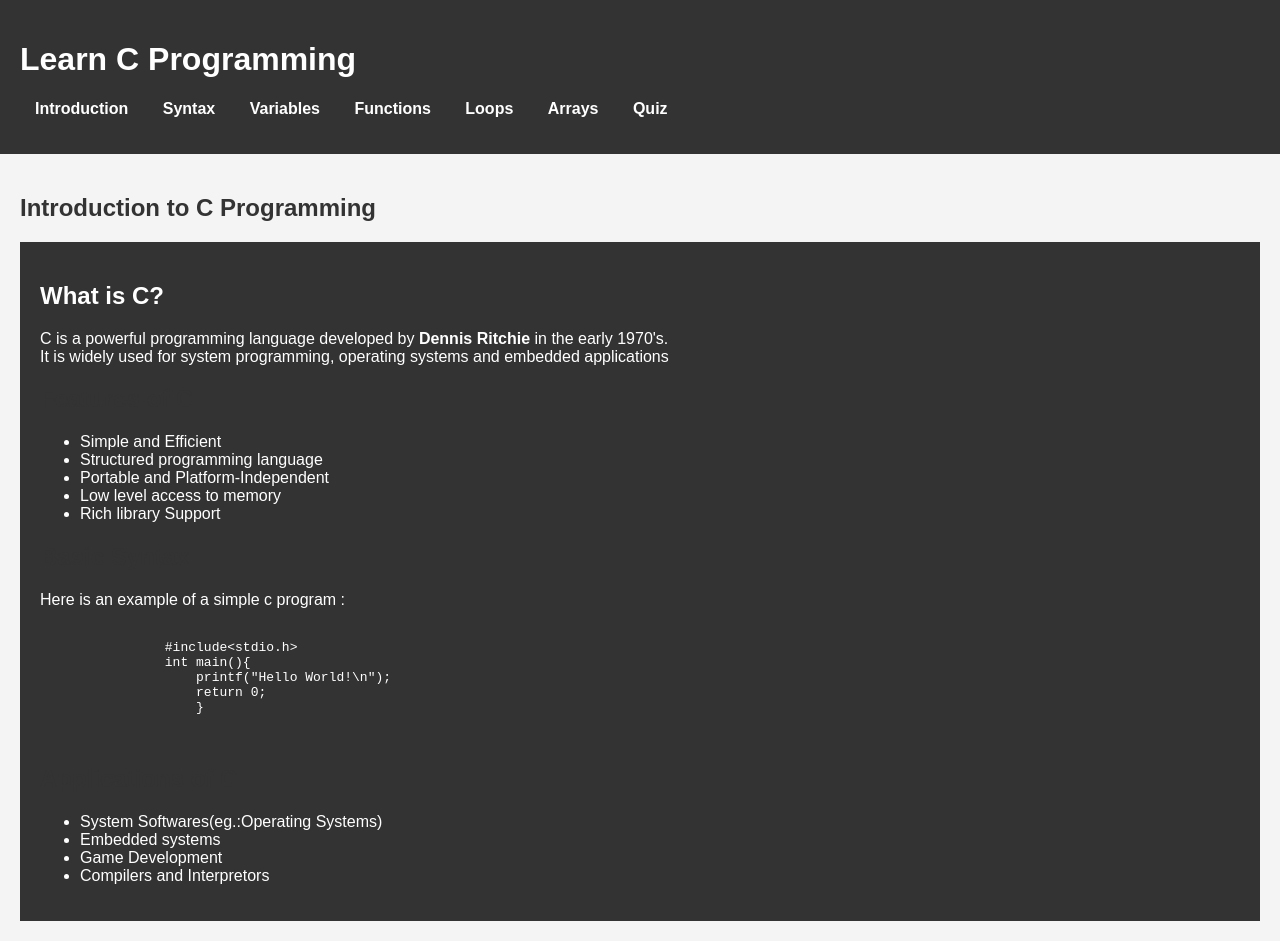
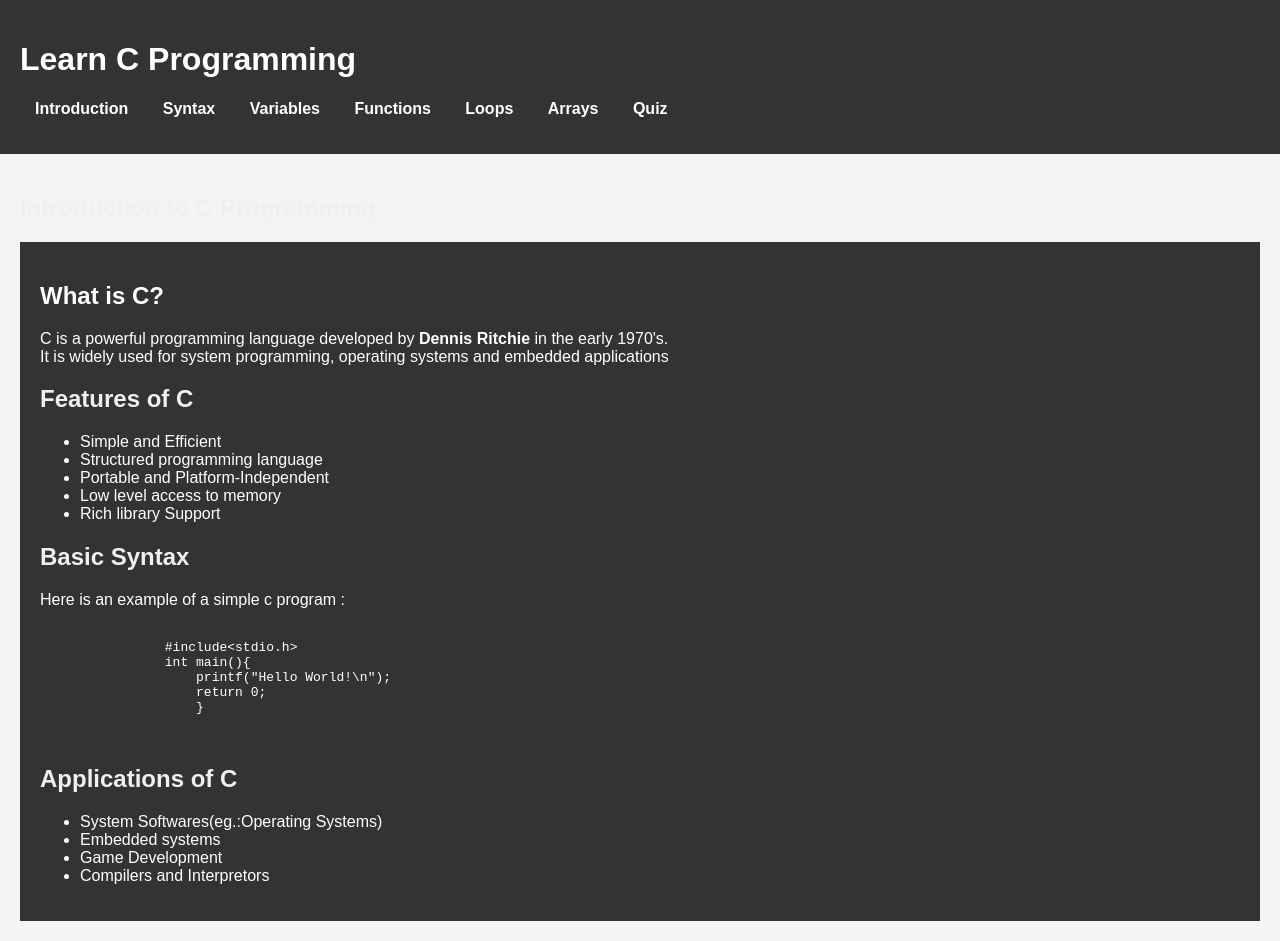
Before and after one commit to Priyadarshini-A-S/CREATeATHON, a plain HTML site: page file.html in a window 1280 px wide. Drawn offline with Linux system fonts and the light colour scheme.

Commit message:
Update style.css
--colour is changed in the heading 2

```diff
--- a/style.css
+++ b/style.css
@@ -43,7 +43,7 @@ nav ul li a:hover {
 }
 
 .topic h2 {
-    color: #333;
+    color: #f1efef;
 }
 
 footer {
```
